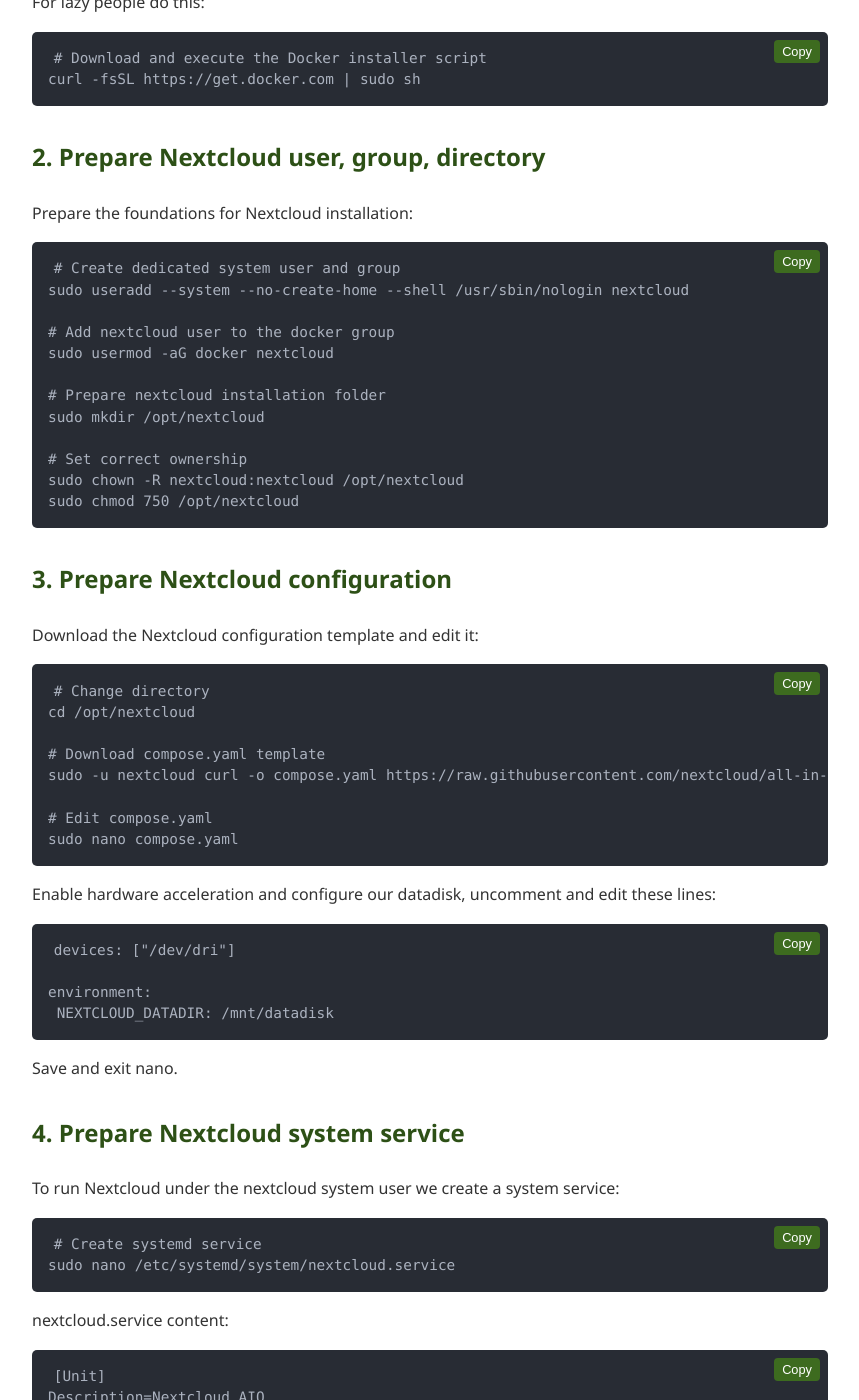
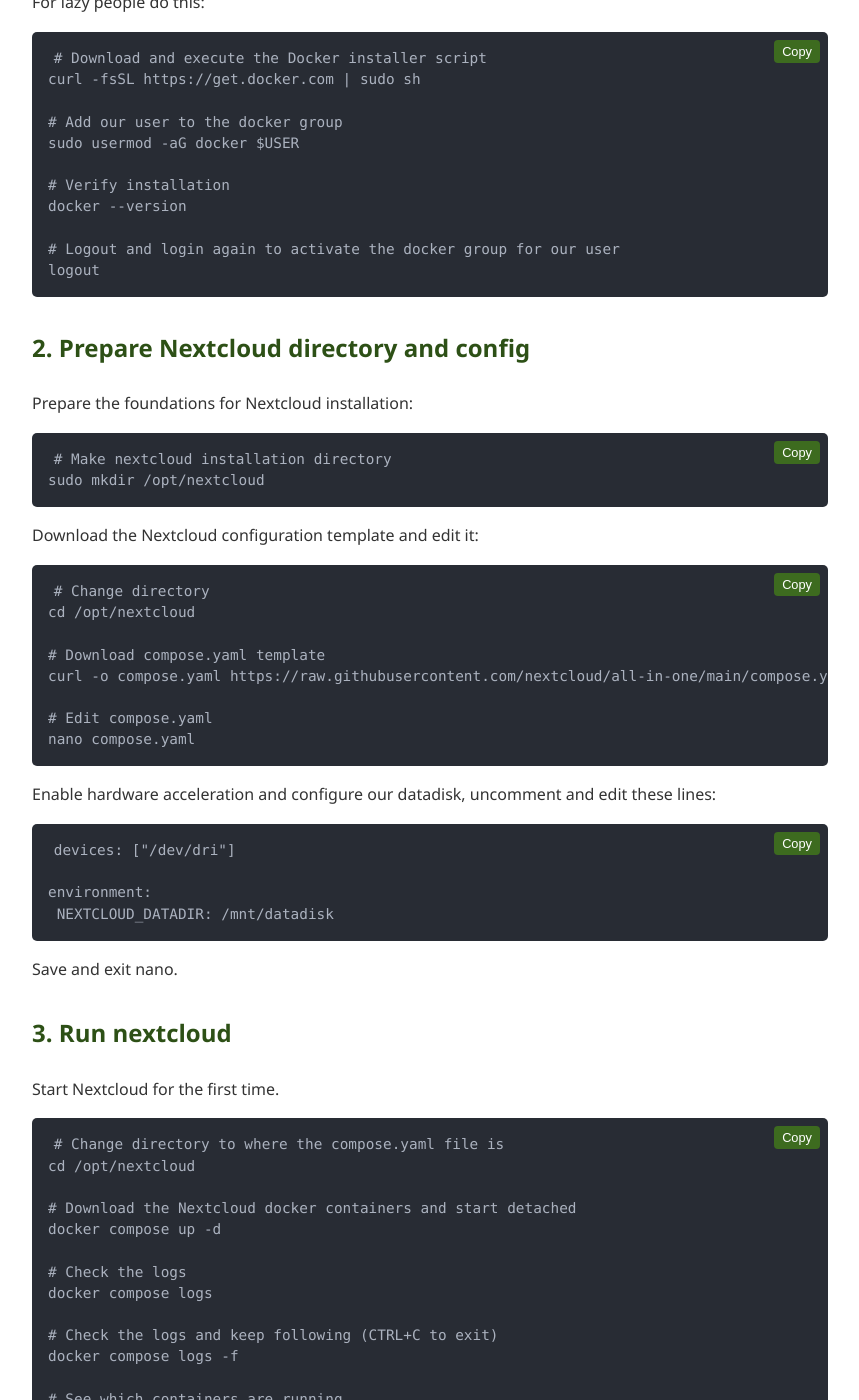
Before and after one commit to paulhermanseu/paulhermans.eu, a Jekyll site: the page built from _posts/2026-06-11-installing-nextcloud-on-proxmox-part2.md, in a window 1280 px wide and 1400 px high, scrolled down 691 px. Shown: the whole window, without its empty margins (210-1069 px from the left). Built offline with Jekyll 4.4.1, drawn with Linux system fonts in a browser that asks for light colours; some of the changed text lies outside the part shown.

Commit message:
Revise Nextcloud installation instructions
Updated the installation steps for Nextcloud on Proxmox, including user and directory preparation, Docker commands, and service management.

````diff
--- a/_posts/2026-06-11-installing-nextcloud-on-proxmox-part2.md
+++ b/_posts/2026-06-11-installing-nextcloud-on-proxmox-part2.md
@@ -24,28 +24,25 @@
 ```
 # Download and execute the Docker installer script
 curl -fsSL https://get.docker.com | sudo sh
+
+# Add our user to the docker group
+sudo usermod -aG docker $USER
+
+# Verify installation
+docker --version
+
+# Logout and login again to activate the docker group for our user
+logout
 ```
 
-## 2. Prepare Nextcloud user, group, directory
+## 2. Prepare Nextcloud directory and config
 
 Prepare the foundations for Nextcloud installation:
 
 ```
-# Create dedicated system user and group
-sudo useradd --system --no-create-home --shell /usr/sbin/nologin nextcloud
-
-# Add nextcloud user to the docker group
-sudo usermod -aG docker nextcloud
-
-# Prepare nextcloud installation folder
+# Make nextcloud installation directory
 sudo mkdir /opt/nextcloud
-
-# Set correct ownership
-sudo chown -R nextcloud:nextcloud /opt/nextcloud
-sudo chmod 750 /opt/nextcloud
 ```
-
-## 3. Prepare Nextcloud configuration
 
 Download the Nextcloud configuration template and edit it:
 
@@ -54,10 +51,10 @@
 cd /opt/nextcloud
 
 # Download compose.yaml template
-sudo -u nextcloud curl -o compose.yaml https://raw.githubusercontent.com/nextcloud/all-in-one/main/compose.yaml
+curl -o compose.yaml https://raw.githubusercontent.com/nextcloud/all-in-one/main/compose.yaml
 
 # Edit compose.yaml
-sudo nano compose.yaml
+nano compose.yaml
 ```
 
 Enable hardware acceleration and configure our datadisk, uncomment and edit these lines:
@@ -71,75 +68,28 @@
 
 Save and exit nano.
 
-## 4. Prepare Nextcloud system service
+## 3. Run nextcloud
 
-To run Nextcloud under the nextcloud system user we create a system service:
-
-```
-# Create systemd service
-sudo nano /etc/systemd/system/nextcloud.service
-```
-
-nextcloud.service content:
-```
-[Unit]
-Description=Nextcloud AIO
-Requires=docker.service
-After=docker.service network-online.target
-Wants=network-online.target
-
-[Service]
-Type=oneshot
-RemainAfterExit=yes
-User=nextcloud
-Group=nextcloud
-WorkingDirectory=/opt/nextcloud
-ExecStart=/usr/bin/docker compose up -d
-ExecStop=/usr/bin/docker compose down
-TimeoutStartSec=300
-
-[Install]
-WantedBy=multi-user.target
-```
-
-Save and exit nano.
-
-## 5. Run nextcloud
-
-Enable and start the nextcloud service.
-
-```
-# Let systemd find the new service
-sudo systemctl daemon-reload
-
-# Enable and start the service
-sudo systemctl enable nextcloud.service
-sudo systemctl start nextcloud.service
-
-# Verify Nextcloud is running
-sudo systemctl status nextcloud.service
-```
-
-## 6. Access docker commands
-
-To access the docker logs and other commands:
+Start Nextcloud for the first time.
 
 ```
 # Change directory to where the compose.yaml file is
 cd /opt/nextcloud
 
+# Download the Nextcloud docker containers and start detached
+docker compose up -d
+
 # Check the logs
 docker compose logs
 
-# Check the logs and keep following
+# Check the logs and keep following (CTRL+C to exit)
 docker compose logs -f
 
 # See which containers are running
 docker compose ps
 ```
 
-
-## 6. Login to Nextcloud
+## 4. Login to Nextcloud
 
 Open your browser and login to **https://internal.ip.of.this.server:8080**
 
````
